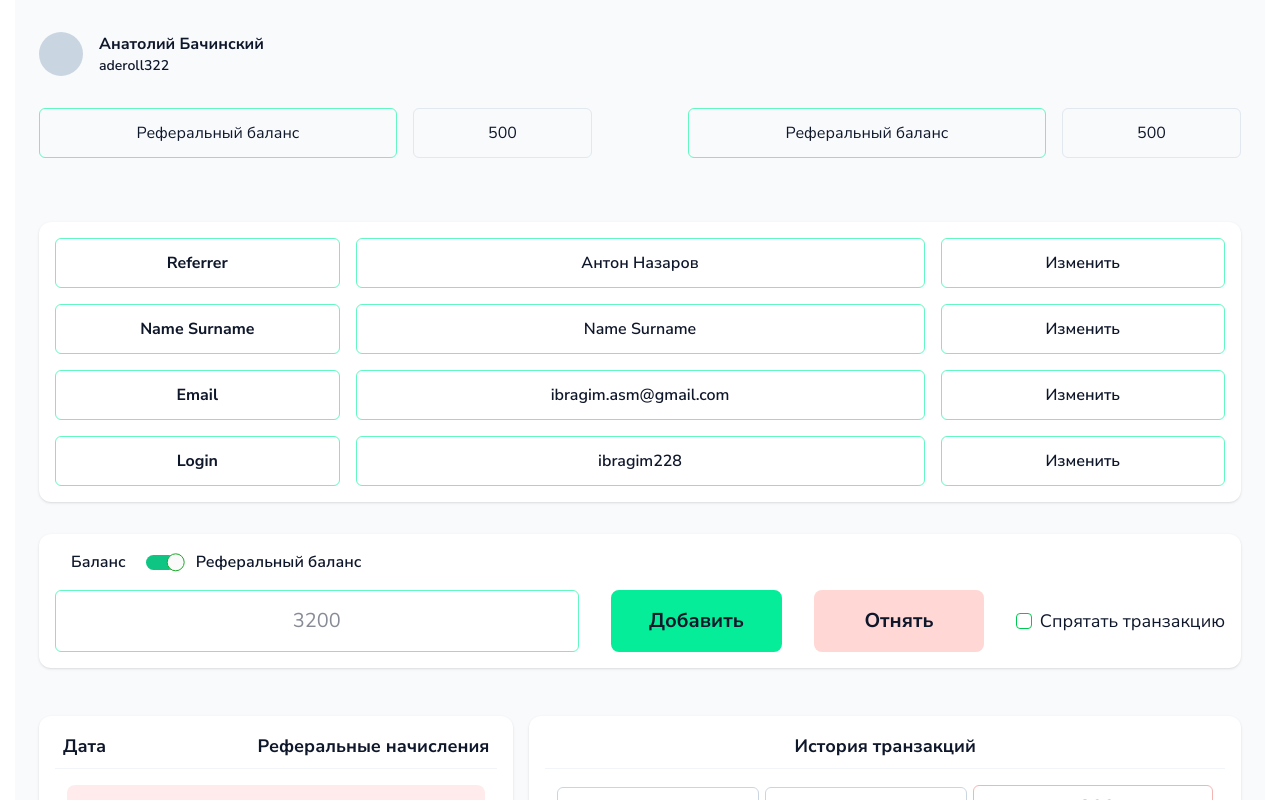
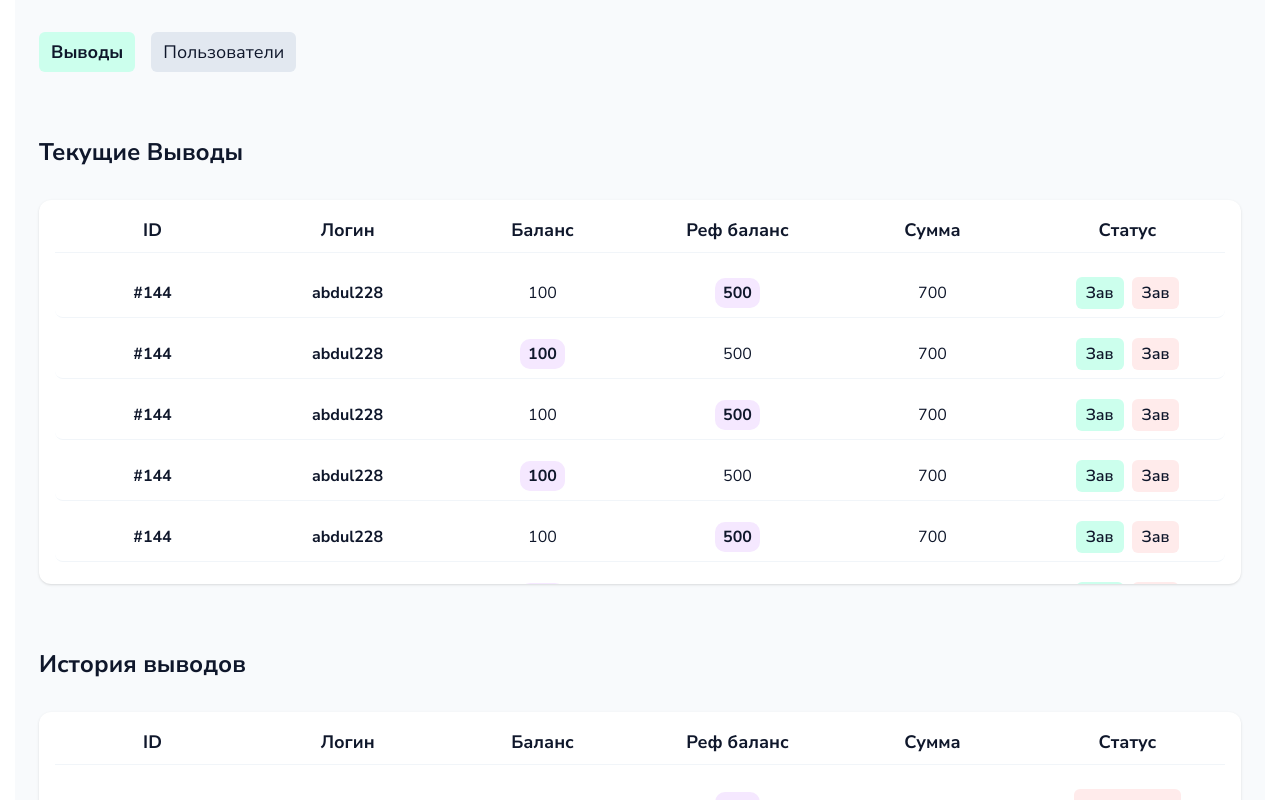
Before and after one commit to shadyjuggler/freelance-9-panamaclub, a React (Vite) app: page / in a window 1280 px wide. Shown: the top 800 px of the page. Built offline with nearby package versions, Linux system fonts and the light colour scheme.

Commit message:
AdminWithdrawPage

```diff
--- a/src/App.jsx
+++ b/src/App.jsx
@@ -1,13 +1,19 @@
 import { LoginPage } from "./pages/LoginPage"
 import { UserPage } from "./pages/UserPage"
-import { AdminPage } from "./pages/AdminPage"
+import { AdminInspectUserPage } from "./pages/AdminInspectUserPage"
+import { AdminWithdrawsPage } from "./pages/AdminWithdrawsPage"
 
 function App() {
+	const transactions = Array(18).fill(0).map(() => {
+        return Math.floor(Math.random() * 10) % 2 === 1 ? "plus" : "minus";
+    });
+
 
 	return (
 		<div className="bg-white">
 			{/* <UserPage/> */}
-			<AdminPage/>
+			{/* <AdminInspectUserPage transactions={transactions}/> */}
+			<AdminWithdrawsPage transactions={transactions}/>
 		</div>
 	)
 }
--- /dev/null
+++ b/src/components/AdminNavigation.tsx
@@ -0,0 +1,10 @@
+import React from "react"
+
+export const AdminNavigation = () => {
+    return (
+        <div className="flex gap-4">
+            <button className="cursor-pointer rounded-md py-1.5 px-3 font-bold text-lg bg-green">Выводы</button>
+            <button className="cursor-pointer rounded-md py-1.5 px-3 text-lg bg-slate-200">Пользователи</button>
+        </div>
+    )
+}
--- /dev/null
+++ b/src/components/AdminPage.tsx
@@ -0,0 +1,9 @@
+import React from "react"
+
+export const AdminPage = ({ children}) => {
+    return (
+        <div className="w-full flex h-full px-6 py-8 mx-auto flex-col bg-slate-50" style={{ maxWidth: "1250px" }}>
+           {...children}
+        </div>
+    )
+}
--- /dev/null
+++ b/src/components/Table.tsx
@@ -0,0 +1,46 @@
+import React from "react"
+import { Card } from "./Card"
+
+export const Table = ({ transactions, readonly }) => {
+    return (
+        <Card isFullHeigh={true}>
+            <div className="flex pb-2 justify-between border-b-1 border-slate-100">
+                <p className="table-title">ID</p>
+                <p className="table-title">Логин</p>
+                <p className="table-title">Баланс</p>
+                <p className="table-title">Реф баланс </p>
+                <p className="table-title">Сумма </p>
+                <p className="table-title">Статус</p>
+            </div>
+
+            <div className={`mt-4 h-full flex ${transactions.length >= 5 ? "pb-15" : ""} flex-col gap-3 overflow-y-scroll scrollable`}>
+                {
+                    transactions.map((type: string, i: number) => (
+                        <div key={i} className={`py-2 flex items-center rounded-lg border-b-1 border-slate-100`}>
+                            <p className="w-full xl text-center font-bold">#144</p>
+                            <p className="w-full xl text-center font-bold">abdul228</p>
+                            <p className="w-full xl text-center"><span className={i % 2 === 1 ? "pointed" : ""}>100</span></p>
+                            <p className="w-full xl text-center"><span className={i % 2 === 0 ? "pointed" : ""}>500</span></p>
+                            <p className="w-full xl text-center">700</p>
+                            <p className="w-full xl text-center flex gap-2 justify-center">
+                                {
+                                    readonly ?
+                                        <div className={`py-1.5 px-4 text-center ${type === "plus" ? "bg-green" : "bg-red"} font-semibold rounded-md`}>
+                                            {type === "plus" ? "Завершен" : "Отклонен"}
+                                        </div>
+                                        :
+                                        <>
+                                            <button className="cursor-pointer py-1 px-2.5 font-semibold bg-green rounded-md">Зав</button>
+                                            <button className="cursor-pointer py-1 px-2.5 font-semibold bg-red rounded-md">Зав</button>
+                                        </>
+                                }
+
+                            </p>
+                        </div>
+                    )
+                    )
+                }
+            </div>
+        </Card >
+    )
+}
--- a/src/main.css
+++ b/src/main.css
@@ -125,3 +125,21 @@
 .react-toggle:not(.react-toggle--checked) .react-toggle-thumb {
     translate: -45% -15%;
 }
+
+.bg-green {
+    background: #CCFFED;
+}
+.bg-red {
+    background: #FFEBEB;
+}
+
+.pointed {
+    background: #F5E8FF;
+    border-radius: 10px;
+    padding: 4px 8px;
+    font-weight: 700;
+}
+
+.table-title {
+    @apply w-full text-center text-lg font-bold;
+}
--- a/src/pages/AdminPage.tsx
+++ b/src/pages/AdminInspectUserPage.tsx
@@ -1,24 +1,15 @@
 import React from "react"
 
-import { Navigation } from "../components/Navigation"
-import { Cabinet } from "../components/Cabinet"
-import { UserRegister } from "../components/UserRegister"
-import { UserSettings } from "../components/UserSettings"
-import { Deposit } from "../components/Deposit"
-import { Withdraw } from "../components/Withdraw"
 import { Card } from "../components/Card"
 import { History } from "../components/History"
 import { HistoryDetails } from "../components/HistoryDetails"
 import Toggle from 'react-toggle'
+import { AdminPage } from "../components/AdminPage"
 
 
-export const AdminPage = () => {
-    const transactions = Array(18).fill(0).map(() => {
-        return Math.floor(Math.random() * 10) % 2 === 1 ? "plus" : "minus";
-    });
-
+export const AdminInspectUserPage = ({transactions}) => {
     return (
-        <div className="w-full flex h-full px-6 py-8 mx-auto flex-col bg-slate-50" style={{ maxWidth: "1250px" }}>
+        <AdminPage>
             <div className="flex gap-4">
                 <div className="w-11 h-11 rounded-full bg-slate-300"></div>
                 <div>
@@ -39,14 +30,12 @@ export const AdminPage = () => {
 
             <div className="mt-16">
                 <Card isFullHeigh={false}>
-                    <div className=" flex flex-col gap-4">
+                    <form className=" flex flex-col gap-4">
                         <div className="flex gap-4">
                             <div className="w-1/4">
                                 <p className="font-bold field green-border">Referrer</p>
                             </div>
-                            <div className="w-1/2">
-                                <p className="font-semibold field green-border">Антон Назаров</p>
-                            </div>
+                            <input className="w-1/2 font-semibold field green-border placeholder:text-slate-700" placeholder="Антон Назаров" />
                             <div className="w-1/4">
                                 <p className="font-semibold field cursor-pointer green-border hoverprimary">Изменить</p>
                             </div>
@@ -55,9 +44,7 @@ export const AdminPage = () => {
                             <div className="w-1/4">
                                 <p className="font-bold field green-border">Name Surname</p>
                             </div>
-                            <div className="w-1/2">
-                                <p className="font-semibold field green-border">Name Surname</p>
-                            </div>
+                            <input className="w-1/2 font-semibold field green-border placeholder:text-slate-700" placeholder="Ибрагим Асманов" />
                             <div className="w-1/4">
                                 <p className="font-semibold field cursor-pointer green-border hoverprimary">Изменить </p>
                             </div>
@@ -66,9 +53,7 @@ export const AdminPage = () => {
                             <div className="w-1/4">
                                 <p className="font-bold field green-border">Email</p>
                             </div>
-                            <div className="w-1/2">
-                                <p className="font-semibold field green-border">ibragim.asm@gmail.com</p>
-                            </div>
+                            <input className="w-1/2 font-semibold field green-border placeholder:text-slate-700" placeholder="ibragim.asm@gmail.com" />
                             <div className="w-1/4">
                                 <p className="font-semibold field cursor-pointer green-border hoverprimary">Изменить </p>
                             </div>
@@ -77,15 +62,13 @@ export const AdminPage = () => {
                             <div className="w-1/4">
                                 <p className="font-bold field green-border">Login</p>
                             </div>
-                            <div className="w-1/2">
-                                <p className="font-semibold field green-border">ibragim228</p>
-                            </div>
+                            <input className="w-1/2 font-semibold field green-border placeholder:text-slate-700" placeholder="ibragim" />
                             <div className="w-1/4">
                                 <p className="font-semibold field cursor-pointer green-border hoverprimary">Изменить</p>
                             </div>
                         </div>
 
-                    </div>
+                    </form>
                     <span></span>
                 </Card>
             </div>
@@ -102,7 +85,7 @@ export const AdminPage = () => {
                         <div className="mt-4 flex gap-8">
                             <input placeholder="3200" className="w-3/4 py-4 text-center px-4 green-border rounded-md border-1 text-xl border-slate-200 focus:!border-green-600 focus:outline-0" />
                             <button type="button" className="w-1/4 btn-primary">Добавить</button>
-                            <button type="button" className="w-1/4 btn-primary !border-0" style={{background: "#FFD7D5"}}>Отнять</button>
+                            <button type="button" className="w-1/4 btn-primary !border-0" style={{ background: "#FFD7D5" }}>Отнять</button>
                             <div className="flex gap-2 items-center">
                                 <input type="checkbox" id="hide_transaction" name="hide_transaction" className="w-4 h-4 appearance-none border-1 border-green-500 rounded-sm checked:bg-green-500" />
                                 <label htmlFor="hide_transaction" className="whitespace-nowrap text-lg">Спрятать транзакцию</label>
@@ -121,6 +104,6 @@ export const AdminPage = () => {
                     <HistoryDetails data={transactions} />
                 </div>
             </div>
-        </div>
+        </AdminPage>
     )
 }
--- /dev/null
+++ b/src/pages/AdminWithdrawsPage.tsx
@@ -0,0 +1,38 @@
+import React from "react"
+
+import { Card } from "../components/Card"
+import { History } from "../components/History"
+import { HistoryDetails } from "../components/HistoryDetails"
+import Toggle from 'react-toggle'
+import { AdminPage } from "../components/AdminPage"
+import { AdminNavigation } from "../components/AdminNavigation"
+import { Table } from "../components/Table"
+
+
+export const AdminWithdrawsPage = () => {
+    const transactions = Array(22).fill(0).map(() => {
+        return Math.floor(Math.random() * 10) % 2 === 1 ? "plus" : "minus";
+    });
+
+    return (
+        <AdminPage>
+            <AdminNavigation />
+            <div className="mt-16">
+                <h2 className="text-2xl font-bold">Текущие Выводы</h2>
+                <div className={`mt-8 ${transactions.length >= 5 ? "h-96" : ""}`}>
+                    <Table transactions={transactions} readonly={false}>
+
+                    </Table>
+                </div>
+            </div>
+            <div className="mt-16">
+                <h2 className="text-2xl font-bold">История выводов</h2>
+                <div className={`mt-8 ${transactions.length >= 5 ? "h-96" : ""}`}>
+                    <Table transactions={transactions} readonly={true}>
+
+                    </Table>
+                </div>
+            </div>
+        </AdminPage>
+    )
+}
```
